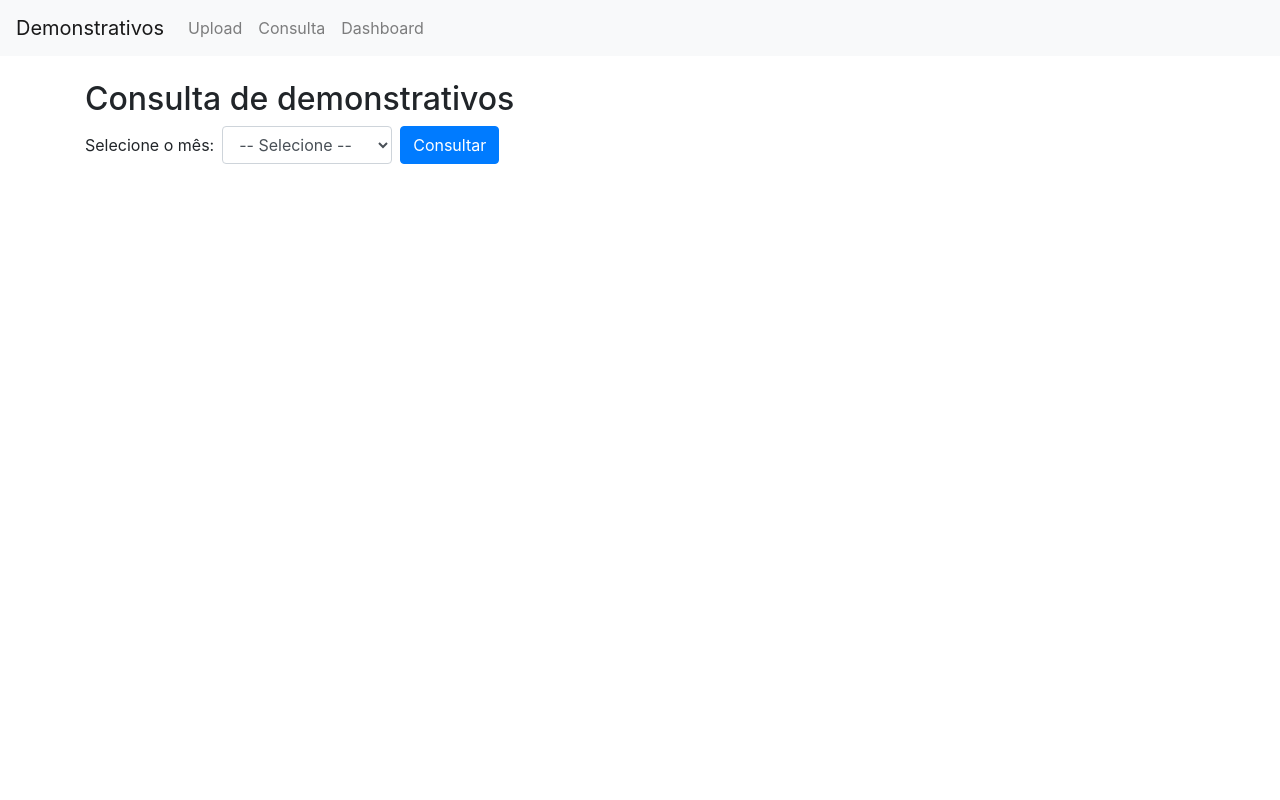
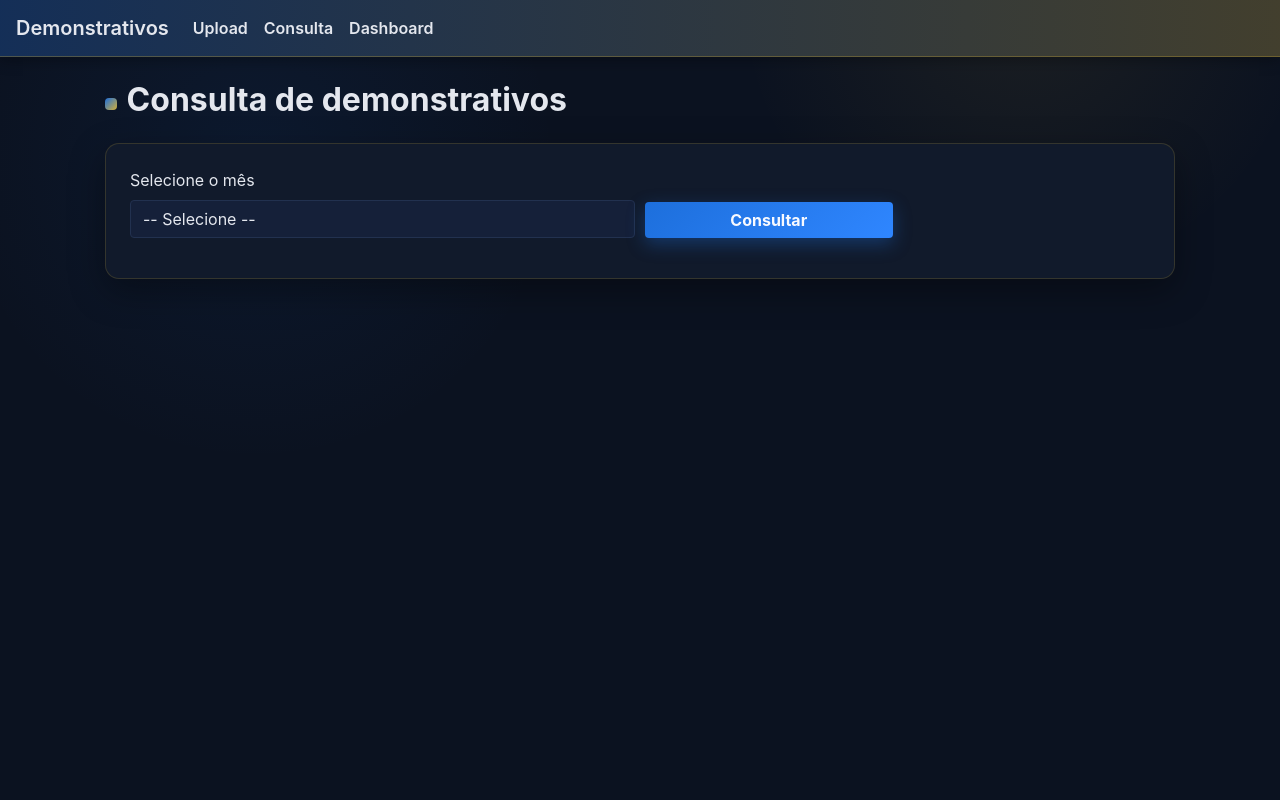
Before and after one commit to GloedenJoao/traking_income2, a FastAPI app: page /consulta in a window 1280 px wide. Run offline with FastAPI, Linux system fonts and the light colour scheme; data comes from the database, SQL or seed files in the repository; parts of the project's set-up code (start-up, migrations or seed data) failed here and were passed over.

Commit message:
Adopt dark themed UI styling

```diff
--- a/app/templates/consulta.html
+++ b/app/templates/consulta.html
@@ -1,20 +1,37 @@
 {% extends 'layout.html' %}
 {% block content %}
+<div class="section-title">
+  <span></span>
   <h2>Consulta de demonstrativos</h2>
-<form method="get" action="{{ request.url_for('consulta_get') }}" class="form-inline mb-3">
-  <label class="mr-2" for="mes_key">Selecione o mês:</label>
-  <select class="form-control mr-2" name="mes_key" id="mes_key" required>
+</div>
+<div class="card p-4 mb-4">
+  <form method="get" action="{{ request.url_for('consulta_get') }}">
+    <div class="form-row align-items-end">
+      <div class="form-group col-md-8 col-lg-6">
+        <label for="mes_key">Selecione o mês</label>
+        <select class="custom-select" name="mes_key" id="mes_key" required>
           <option value="">-- Selecione --</option>
           {% for key, label in months %}
             <option value="{{ key }}" {% if selected_key == key %}selected{% endif %}>{{ label }}</option>
           {% endfor %}
         </select>
-  <button type="submit" class="btn btn-primary">Consultar</button>
+      </div>
+      <div class="form-group col-md-4 col-lg-3">
+        <label class="d-block">&nbsp;</label>
+        <button type="submit" class="btn btn-primary btn-block">Consultar</button>
+      </div>
+    </div>
   </form>
+</div>
 
 {% if items %}
+  <div class="section-title">
+    <span></span>
     <h4>Itens do mês</h4>
-  <table class="table table-striped table-sm">
+  </div>
+  <div class="card p-3 mb-4">
+    <div class="table-responsive mb-0">
+      <table class="table table-hover table-striped table-sm align-middle mb-0">
         <thead>
           <tr>
             <th>Descrição</th>
@@ -38,15 +55,24 @@
           {% endfor %}
         </tbody>
       </table>
+    </div>
+  </div>
   {% if totals %}
+    <div class="section-title">
+      <span></span>
       <h4>Totais consolidados</h4>
-    <ul>
+    </div>
+    <div class="card card-muted p-3">
+      <ul class="mb-0">
         <li><strong>Total de Proventos:</strong> {{ totals['total_proventos'] if totals['total_proventos'] is not none else 'N/A' }}</li>
         <li><strong>Total de Descontos:</strong> {{ totals['total_descontos'] if totals['total_descontos'] is not none else 'N/A' }}</li>
         <li><strong>Valor Líquido:</strong> {{ totals['liquido'] if totals['liquido'] is not none else 'N/A' }}</li>
       </ul>
+    </div>
   {% endif %}
 {% elif selected_key %}
-  <p>Nenhum dado encontrado para o mês selecionado.</p>
+  <div class="card card-muted p-4">
+    <p class="mb-0 text-muted">Nenhum dado encontrado para o mês selecionado.</p>
+  </div>
 {% endif %}
 {% endblock %}
--- a/app/templates/layout.html
+++ b/app/templates/layout.html
@@ -6,9 +6,159 @@
     <title>Gestão de Demonstrativos</title>
     <!-- Bootstrap CSS via CDN -->
     <link href="https://cdn.jsdelivr.net/npm/bootstrap@4.6.2/dist/css/bootstrap.min.css" rel="stylesheet">
+    <style>
+      :root {
+        --bg-dark: #0b1220;
+        --surface: #111a2b;
+        --surface-alt: #152039;
+        --primary: #1d6fdc;
+        --primary-strong: #2f86ff;
+        --gold: #d4af37;
+        --text: #e4e7ee;
+        --muted: #9aa6c4;
+      }
+
+      body {
+        background: radial-gradient(circle at 20% 20%, rgba(29, 111, 220, 0.08), transparent 25%),
+                    radial-gradient(circle at 80% 0%, rgba(212, 175, 55, 0.08), transparent 22%),
+                    var(--bg-dark);
+        color: var(--text);
+        min-height: 100vh;
+      }
+
+      .navbar {
+        background: linear-gradient(90deg, rgba(29, 111, 220, 0.25), rgba(212, 175, 55, 0.25)), var(--surface);
+        border-bottom: 1px solid rgba(212, 175, 55, 0.3);
+        box-shadow: 0 2px 14px rgba(0, 0, 0, 0.35);
+      }
+
+      .navbar-brand,
+      .nav-link {
+        color: var(--text) !important;
+        font-weight: 600;
+      }
+
+      .nav-link:hover,
+      .nav-link:focus,
+      .nav-link.active {
+        color: var(--gold) !important;
+      }
+
+      .container {
+        max-width: 1100px;
+      }
+
+      .card {
+        background: var(--surface);
+        border: 1px solid rgba(212, 175, 55, 0.18);
+        border-radius: 14px;
+        box-shadow: 0 12px 35px rgba(0, 0, 0, 0.35);
+      }
+
+      h1, h2, h3, h4, h5 {
+        color: var(--text);
+        font-weight: 700;
+      }
+
+      .section-title {
+        display: flex;
+        align-items: center;
+        gap: 0.6rem;
+        margin-bottom: 1rem;
+      }
+
+      .section-title span {
+        display: inline-flex;
+        width: 12px;
+        height: 12px;
+        border-radius: 4px;
+        background: linear-gradient(135deg, var(--primary), var(--gold));
+      }
+
+      .form-control,
+      .custom-select,
+      .form-control-file {
+        background: var(--surface-alt);
+        border: 1px solid #22314f;
+        color: var(--text);
+      }
+
+      .form-control:focus,
+      .custom-select:focus,
+      .form-control-file:focus {
+        box-shadow: 0 0 0 0.2rem rgba(29, 111, 220, 0.25);
+        border-color: var(--primary);
+        color: var(--text);
+      }
+
+      .btn-primary {
+        background: linear-gradient(135deg, var(--primary), var(--primary-strong));
+        border: none;
+        color: #f7f9ff;
+        font-weight: 700;
+        box-shadow: 0 6px 18px rgba(29, 111, 220, 0.35);
+      }
+
+      .btn-primary:hover {
+        background: linear-gradient(135deg, var(--primary-strong), #4d9aff);
+        box-shadow: 0 8px 22px rgba(47, 134, 255, 0.45);
+      }
+
+      .btn-outline-warning {
+        color: var(--gold);
+        border-color: var(--gold);
+        font-weight: 700;
+      }
+
+      .btn-outline-warning:hover {
+        background: var(--gold);
+        color: #0c1321;
+        box-shadow: 0 6px 16px rgba(212, 175, 55, 0.35);
+      }
+
+      .table {
+        color: var(--text);
+        border-color: rgba(212, 175, 55, 0.18);
+      }
+
+      .table thead th {
+        background: linear-gradient(135deg, rgba(29, 111, 220, 0.4), rgba(212, 175, 55, 0.25));
+        border-bottom: none;
+        color: var(--text);
+      }
+
+      .table-striped tbody tr:nth-of-type(odd) {
+        background-color: rgba(255, 255, 255, 0.02);
+      }
+
+      .table-striped tbody tr:nth-of-type(even) {
+        background-color: rgba(255, 255, 255, 0.05);
+      }
+
+      .table-hover tbody tr:hover {
+        background-color: rgba(29, 111, 220, 0.08);
+      }
+
+      .card-muted {
+        border-color: rgba(255, 255, 255, 0.06);
+      }
+
+      .text-muted {
+        color: var(--muted) !important;
+      }
+
+      a {
+        color: var(--primary);
+      }
+
+      a:hover {
+        color: var(--primary-strong);
+        text-decoration: none;
+      }
+    </style>
   </head>
   <body>
-    <nav class="navbar navbar-expand-lg navbar-light bg-light mb-4">
+    <nav class="navbar navbar-expand-lg navbar-dark mb-4">
       <a class="navbar-brand" href="{{ request.url_for('index') }}">Demonstrativos</a>
       <button class="navbar-toggler" type="button" data-toggle="collapse" data-target="#navbarNav" aria-controls="navbarNav" aria-expanded="false" aria-label="Toggle navigation">
         <span class="navbar-toggler-icon"></span>
@@ -27,7 +177,7 @@
         </ul>
       </div>
     </nav>
-    <div class="container">
+    <div class="container pb-4">
       {% block content %}{% endblock %}
     </div>
     <!-- Bootstrap JS and dependencies -->
```
Also changed, not shown: app/templates/dashboard.html (+11 -3 lines), app/templates/index.html (+32 -10 lines). Lines whose indentation alone changed are shown as unchanged.
